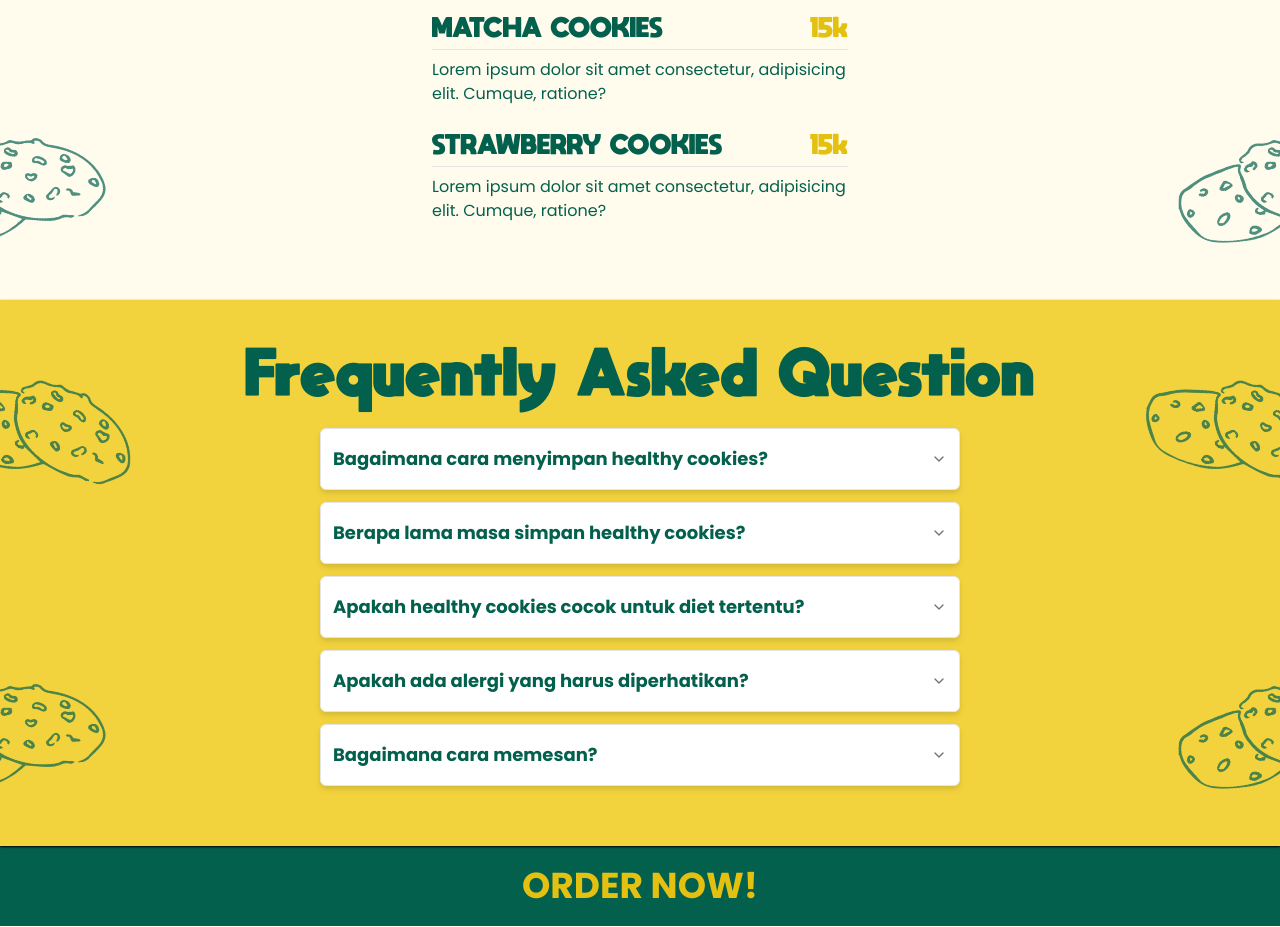
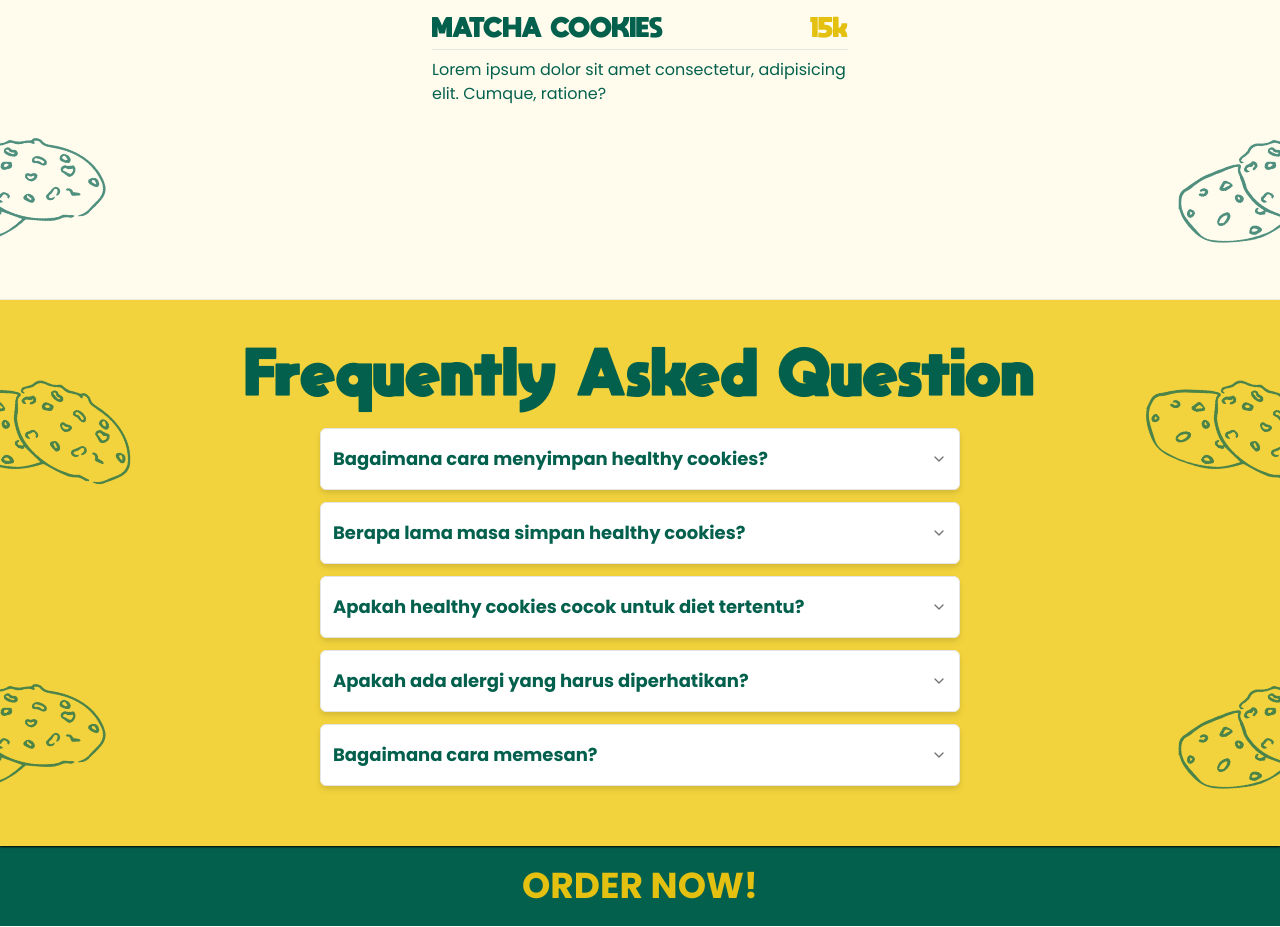
Before and after one commit to EzraArya/leantreats, a Next.js app: page / in a window 1280 px wide. Shown: the part 1360-2287 px from the top of the page. Built offline with nearby package versions, Linux system fonts and the light colour scheme.

Commit message:
Update text on faq and menu

```diff
--- a/src/app/components/sections/faq.tsx
+++ b/src/app/components/sections/faq.tsx
@@ -36,7 +36,7 @@ export default function FAQ() {
                         Bagaimana cara menyimpan healthy cookies?
                     </AccordionTrigger>
                     <AccordionContent className="text-poppins">
-                    Simpan cookies LeanTreats dalam wadah kedap udara di tempat yang sejuk dan kering. Anda juga bisa menyimpannya di dalam kulkas.
+                        Simpan cookies LeanTreats dalam wadah kedap udara di tempat yang sejuk dan kering. Anda juga bisa menyimpannya di dalam kulkas.
                     </AccordionContent>
                 </AccordionItem>
                 <AccordionItem value="item-2" className="bg-white px-3 border rounded-md drop-shadow-md mb-3">
@@ -44,7 +44,7 @@ export default function FAQ() {
                         Berapa lama masa simpan healthy cookies?
                     </AccordionTrigger>
                     <AccordionContent>
-                    Lorem ipsum dolor sit amet consectetur adipisicing elit. Ad, incidunt.
+                        Cookies LeanTreats dapat tahan hingga 2 hari.
                     </AccordionContent>
                 </AccordionItem>
                 <AccordionItem value="item-3" className="bg-white px-3 border rounded-md drop-shadow-md mb-3">
@@ -52,7 +52,7 @@ export default function FAQ() {
                         Apakah healthy cookies cocok untuk diet tertentu?
                     </AccordionTrigger>
                     <AccordionContent>
-                        Lorem ipsum dolor sit amet, consectetur adipisicing elit. Sequi, est.
+                        Dengan rendahnya kalori dan tidak memakai artificial sweeteners tentu saja akan cocok untuk diet kamu
                     </AccordionContent>
                 </AccordionItem>
                 <AccordionItem value="item-4" className="bg-white px-3 border rounded-md drop-shadow-md mb-3">
@@ -60,7 +60,7 @@ export default function FAQ() {
                         Apakah ada alergi yang harus diperhatikan?
                     </AccordionTrigger>
                     <AccordionContent>
-                    Simpan cookies LeanTreats dalam wadah kedap udara di tempat yang sejuk dan kering. Anda juga bisa menyimpannya di dalam kulkas.
+                        Buat teman-teman yang menderita alergi pisang dan coklat bisa diperhatikan ya
                     </AccordionContent>
                 </AccordionItem>
                 <AccordionItem value="item-5" className="bg-white px-3 border rounded-md drop-shadow-md mb-3">
@@ -68,7 +68,7 @@ export default function FAQ() {
                         Bagaimana cara memesan?
                     </AccordionTrigger>
                     <AccordionContent>
-                    Simpan cookies LeanTreats dalam wadah kedap udara di tempat yang sejuk dan kering. Anda juga bisa menyimpannya di dalam kulkas.
+                        Anda bisa memesan melalui chat whatsapp dengan menekan tombol dibawah, dan juga bisa melalui instagram @
                     </AccordionContent>
                 </AccordionItem>
             </Accordion>
--- a/src/app/components/sections/menu.tsx
+++ b/src/app/components/sections/menu.tsx
@@ -65,20 +65,6 @@ export default function Menu() {
                         Lorem ipsum dolor sit amet consectetur, adipisicing elit. Cumque, ratione?
                     </p>
                 </div>
-                <div className="w-[18rem] md:w-[26rem] flex flex-col gap-2 text-primaryGreen">
-                    <div className="flex flex-row justify-between font-bold md:text-xl font-moon-get">
-                        <h1>
-                            STRAWBERRY COOKIES
-                        </h1>
-                        <h1 className="text-secondaryYellow">
-                            15k
-                        </h1>
-                    </div>
-                    <hr />
-                    <p className="font-poppins">
-                        Lorem ipsum dolor sit amet consectetur, adipisicing elit. Cumque, ratione?
-                    </p>
-                </div>
             </div>
 
             {/* Bottom Left Image */}
```
